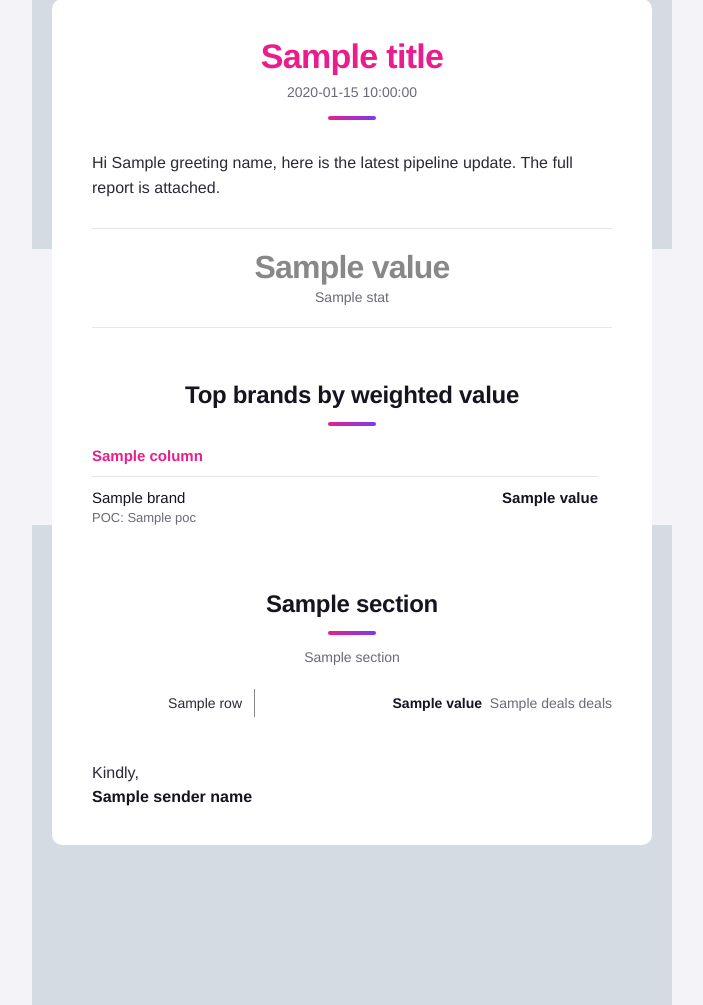
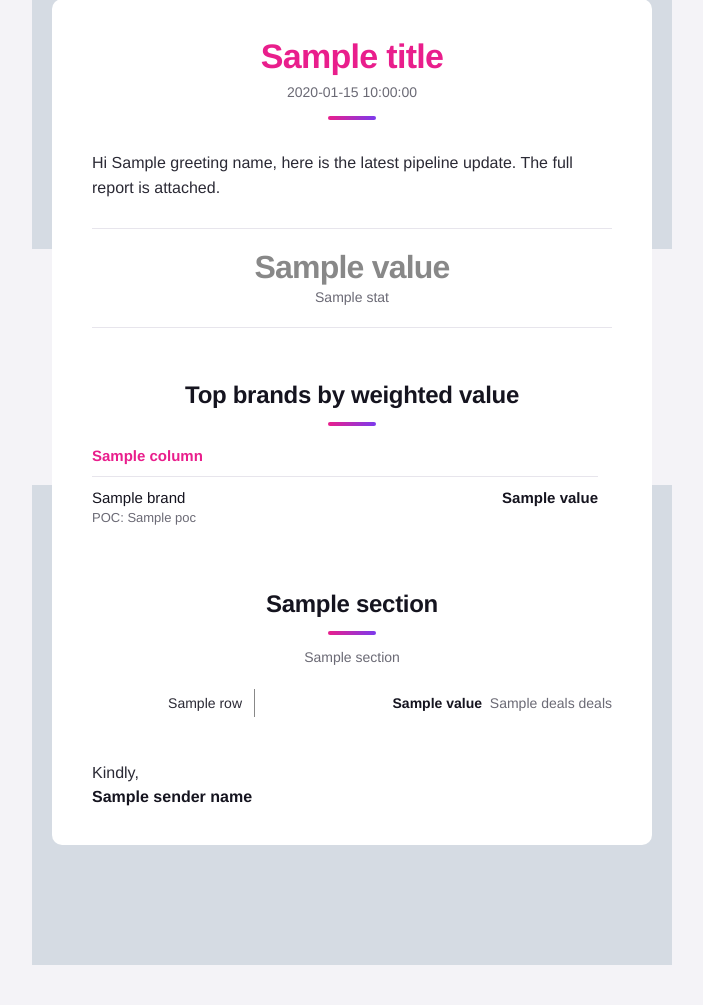
Before and after one commit to valerisem/reports_john, a Python web app: template templates/email.html.j2 in a window 1280 px wide. Shown: the part 339-1344 px from the top of the page, without its empty margins (288-991 px from the left). After the commit the page ends 1304 px from the top, so only its background shows below. Run offline with Jinja, Linux system fonts and the light colour scheme; the template is opened without the code that fills it: most values are stand-ins (such as "Sample title", 1, 10 or a date in 2020); grey boxes marked "Sample" are stand-in pictures.

Commit message:
Tuck the footer photo under the card and leave space beneath it
The footer artwork now runs 40px up behind the white card rather than
starting where the card ends, so the two overlap the way the header does,
and the outer bottom padding is back so the email does not end hard on
the photo.

An earlier attempt placed the photo as an image after the card with a
negative margin. That draws on top of the card instead of behind it and
clipped the sign-off. It is a background again: the card renders over it,
so nothing can cover the text.

Co-Authored-By: Claude Opus 5 <noreply@anthropic.com>
Claude-Session: https://claude.ai/code/session_01DntFyQ7ZeNryqbMU3QCcrz

```diff
--- a/templates/email.html.j2
+++ b/templates/email.html.j2
@@ -28,7 +28,7 @@ body{margin:0;padding:0;-webkit-text-size-adjust:100%;}
 <body style="margin:0;padding:0;background:#f4f3f7;">
 <div style="display:none;max-height:0;overflow:hidden;mso-hide:all;">{{ preheader }}</div>
 <table role="presentation" width="100%" cellpadding="0" cellspacing="0" border="0" bgcolor="#f4f3f7" style="background:#f4f3f7;">
-<tr><td align="center" style="padding:24px 0 {{ 0 if footer_image_url else 24 }}px;">
+<tr><td align="center" style="padding:24px 0;">
 {%- if test_banner %}
 <table role="presentation" width="100%" cellpadding="0" cellspacing="0" border="0" style="max-width:640px;"><tr><td style="padding:0 0 16px;">
 <table role="presentation" width="100%" cellpadding="0" cellspacing="0" border="0" bgcolor="#fff4d6" style="background:#fff4d6;border-radius:8px;border:1px solid #f0d488;"><tr><td style="padding:14px 18px;font-family:'Helvetica Neue',Helvetica,Arial,sans-serif;font-size:13px;line-height:19px;color:#6b5412;">
@@ -39,7 +39,7 @@ body{margin:0;padding:0;-webkit-text-size-adjust:100%;}
 {%- endif %}
 <!--[if mso]><table role="presentation" width="640" cellpadding="0" cellspacing="0" border="0"><tr><td><![endif]-->
 <table role="presentation" width="100%" cellpadding="0" cellspacing="0" border="0" bgcolor="#f4f3f7" style="max-width:640px;background-color:#f4f3f7;background-image:url('{{ header_image_url }}');background-repeat:no-repeat;background-position:center top;background-size:100% auto;">
-<tr><td class="hero"{% if footer_image_url %} background="{{ footer_image_url }}"{% endif %} style="padding:230px 20px {{ 160 if footer_image_url else 0 }}px;{% if footer_image_url %}background-image:url('{{ footer_image_url }}');background-repeat:no-repeat;background-position:center bottom;background-size:100% auto;{% endif %}">
+<tr><td class="hero"{% if footer_image_url %} background="{{ footer_image_url }}"{% endif %} style="padding:230px 20px {{ 120 if footer_image_url else 0 }}px;{% if footer_image_url %}background-image:url('{{ footer_image_url }}');background-repeat:no-repeat;background-position:center bottom;background-size:100% auto;{% endif %}">
 <table role="presentation" width="100%" cellpadding="0" cellspacing="0" border="0" bgcolor="#ffffff" style="background:#ffffff;border-radius:10px;">
 <tr><td class="pad" align="center" style="padding:38px 40px 0;">
 <div class="h1" style="{{ cell_label() }}font-size:34px;line-height:39px;font-weight:700;color:#e91e8c;letter-spacing:-0.7px;">{{ title }}</div>
```
